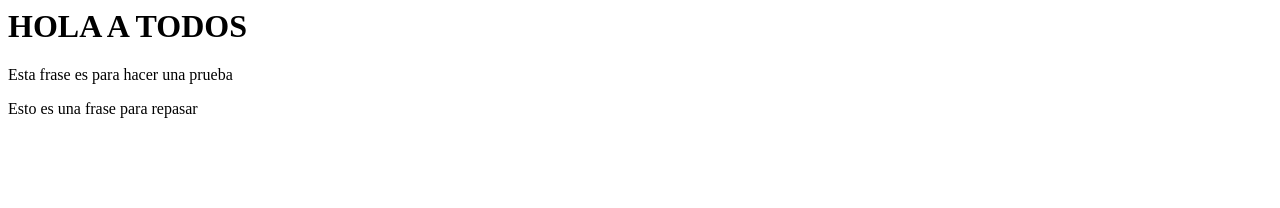
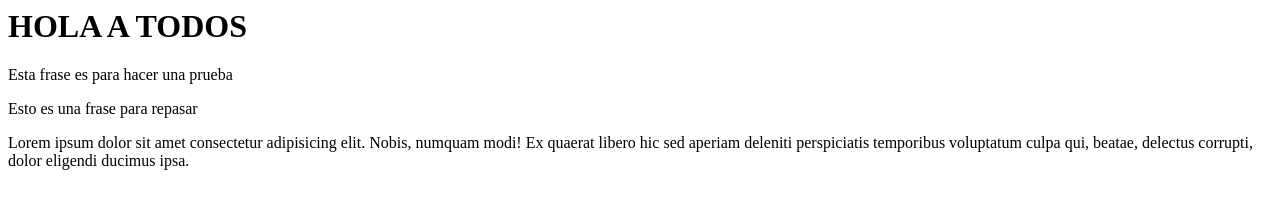
Before and after one commit to FrancisGondolak/ProyectoIntegrador, a plain HTML site: page index.html in a window 1280 px wide. Drawn offline with Linux system fonts and the light colour scheme.

Commit message:
nuevo texto

```diff
--- a/index.html
+++ b/index.html
@@ -11,6 +11,8 @@
         <h1>HOLA A TODOS</h1>
         <p>Esta frase es para hacer una prueba</p>
         <p>Esto es una frase para repasar</p>
+
+        <p>Lorem ipsum dolor sit amet consectetur adipisicing elit. Nobis, numquam modi! Ex quaerat libero hic sed aperiam deleniti perspiciatis temporibus voluptatum culpa qui, beatae, delectus corrupti, dolor eligendi ducimus ipsa.</p>
     </div>
 
 </body>
```
